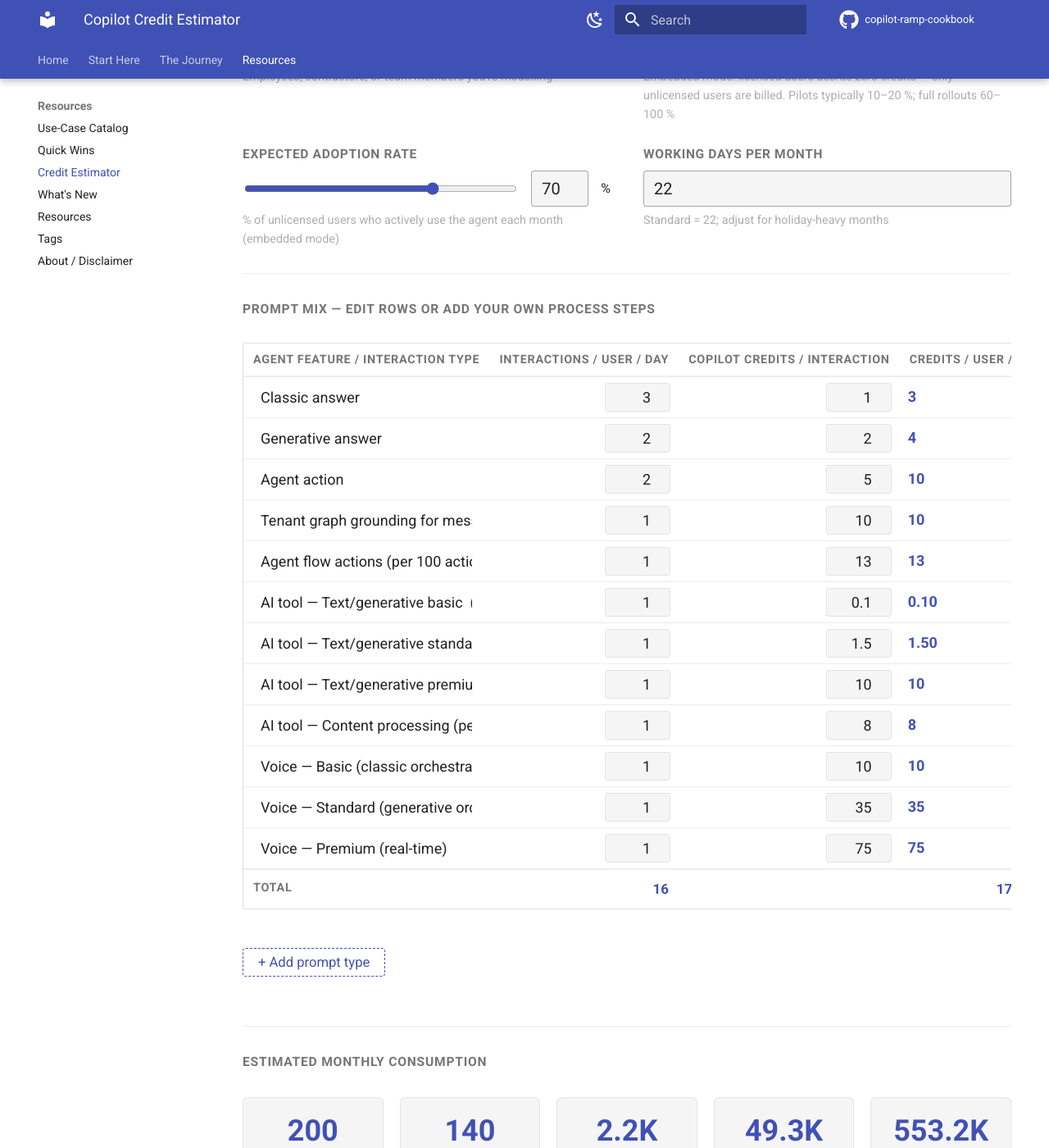
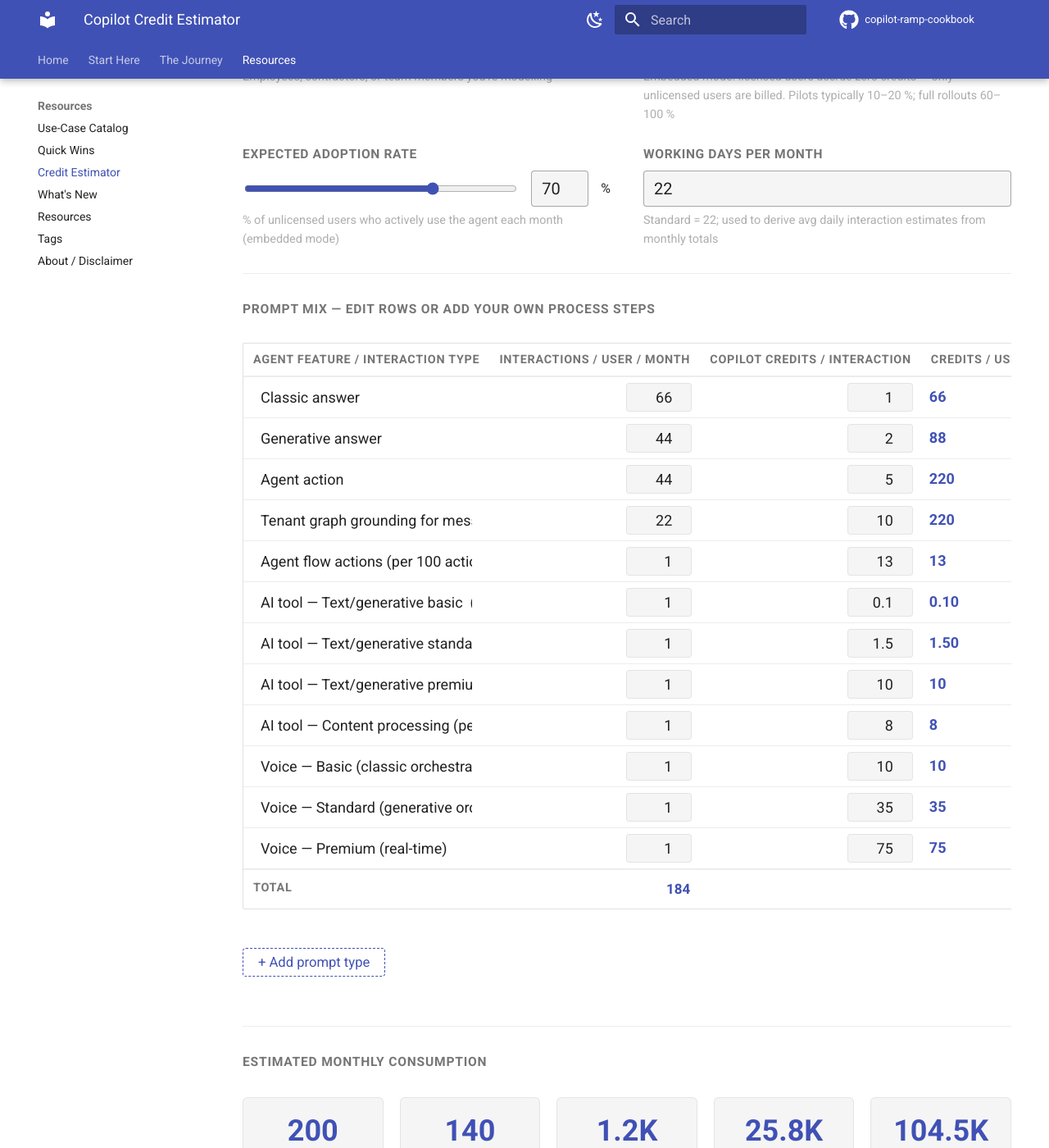
Before and after one commit to MawellGlass/copilot-ramp-cookbook, an MkDocs documentation site: the page built from docs/credit-estimator.md, in a window 1280 px wide and 1400 px high, scrolled down 870 px. Shown: the whole window at 82% size. Built offline with MkDocs 1.6.1 and Material for MkDocs 9.7.7, drawn with Linux system fonts in a browser that asks for light colours; comment, search, counter and statistics services are not loaded; some of the changed text lies outside the part shown.

Commit message:
Credit estimator: change interactions to per-month basis

```diff
--- a/docs/credit-estimator.md
+++ b/docs/credit-estimator.md
@@ -203,7 +203,7 @@
   <div class="calc-field">
     <label for="workDays">Working days per month</label>
     <input type="number" id="workDays" min="1" max="31" value="22" oninput="recalc()">
-    <div class="hint">Standard = 22; adjust for holiday-heavy months</div>
+    <div class="hint">Standard = 22; used to derive avg daily interaction estimates from monthly totals</div>
   </div>
 </div>
 
@@ -217,9 +217,9 @@
     <thead>
       <tr>
         <th>Agent feature / interaction type</th>
-        <th class="col-num">Interactions&nbsp;/&nbsp;user&nbsp;/&nbsp;day</th>
+        <th class="col-num">Interactions&nbsp;/&nbsp;user&nbsp;/&nbsp;month</th>
         <th class="col-num">Copilot&nbsp;Credits&nbsp;/&nbsp;interaction</th>
-        <th class="col-num">Credits&nbsp;/&nbsp;user&nbsp;/&nbsp;day</th>
+        <th class="col-num">Credits&nbsp;/&nbsp;user&nbsp;/&nbsp;month</th>
         <th></th>
       </tr>
     </thead>
@@ -245,8 +245,8 @@
 <div class="results-grid">
   <div class="result-card"><div class="val" id="res-licensed">—</div><div class="lbl"><span id="lbl-billed">Unlicensed users (billed)</span></div></div>
   <div class="result-card"><div class="val" id="res-active">—</div><div class="lbl"><span id="lbl-active">Active unlicensed / month</span></div></div>
-  <div class="result-card"><div class="val" id="res-daily">—</div><div class="lbl">Total prompts / day</div></div>
-  <div class="result-card"><div class="val" id="res-monthly-prompts">—</div><div class="lbl">Total prompts / month</div></div>
+  <div class="result-card"><div class="val" id="res-daily">—</div><div class="lbl">Avg interactions / day</div></div>
+  <div class="result-card"><div class="val" id="res-monthly-prompts">—</div><div class="lbl">Total interactions / month</div></div>
   <div class="result-card"><div class="val" id="res-credits">—</div><div class="lbl">Credits / month (org)</div></div>
   <div class="result-card"><div class="val" id="res-per-user">—</div><div class="lbl">Credits / active user / month</div></div>
 </div>
@@ -275,10 +275,10 @@
 
 var defaultRows = [
   // ── Core agent interactions ──
-  { name: 'Classic answer',                                    prompts: 3,    credits: 1    },
-  { name: 'Generative answer',                                 prompts: 2,    credits: 2    },
-  { name: 'Agent action',                                      prompts: 2,    credits: 5    },
-  { name: 'Tenant graph grounding for messages',               prompts: 1,    credits: 10   },
+  { name: 'Classic answer',                                    prompts: 66,   credits: 1    },
+  { name: 'Generative answer',                                 prompts: 44,   credits: 2    },
+  { name: 'Agent action',                                      prompts: 44,   credits: 5    },
+  { name: 'Tenant graph grounding for messages',               prompts: 22,   credits: 10   },
   { name: 'Agent flow actions (per 100 actions = 13 credits)', prompts: 0,    credits: 13   },
   // ── AI tools ──
   { name: 'AI tool — Text/generative basic  (per 10 responses = 1 credit)',    prompts: 0, credits: 0.1  },
```
Also changed, not shown: other parts of docs/credit-estimator.md (+3 -3 lines).
